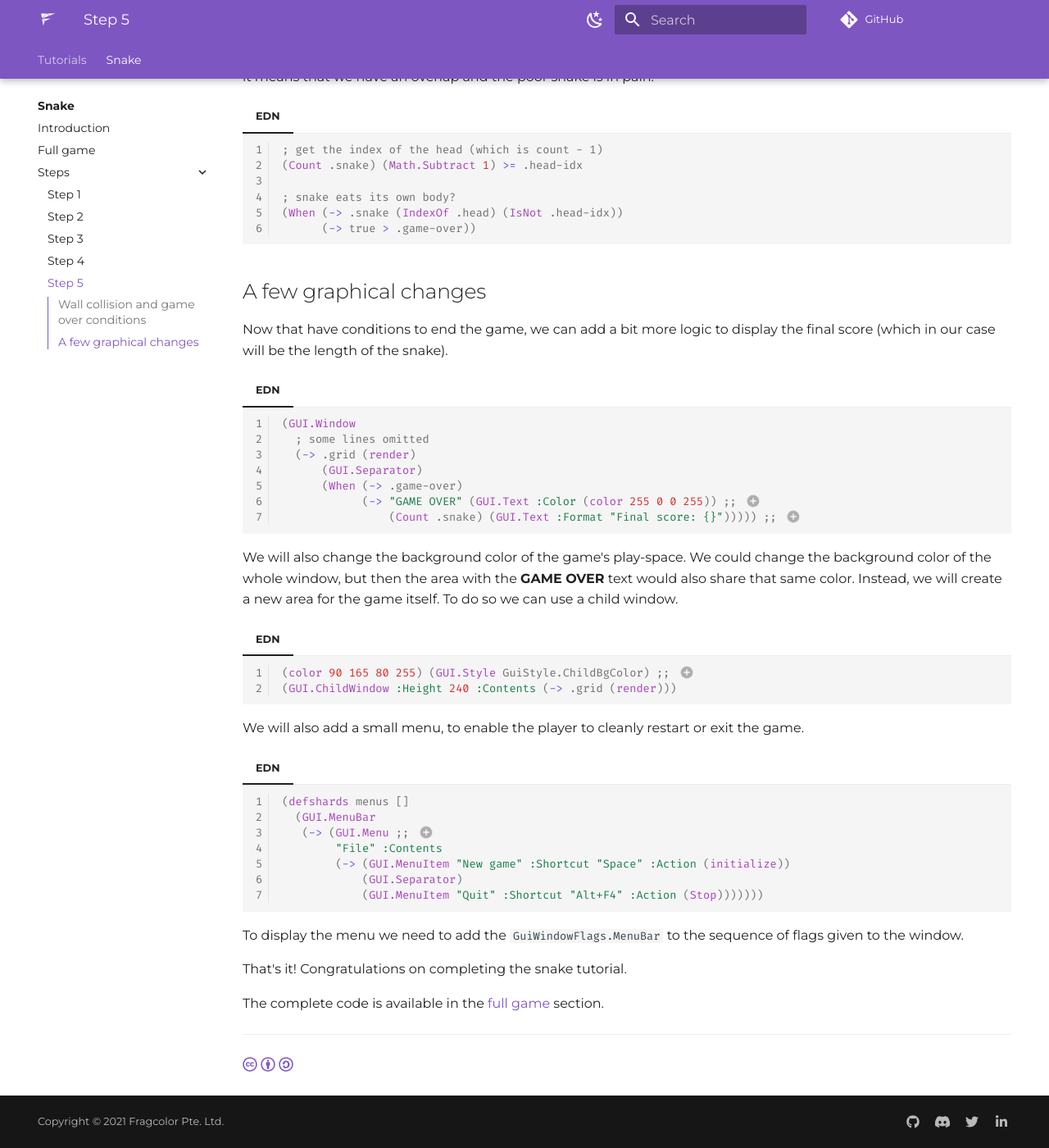
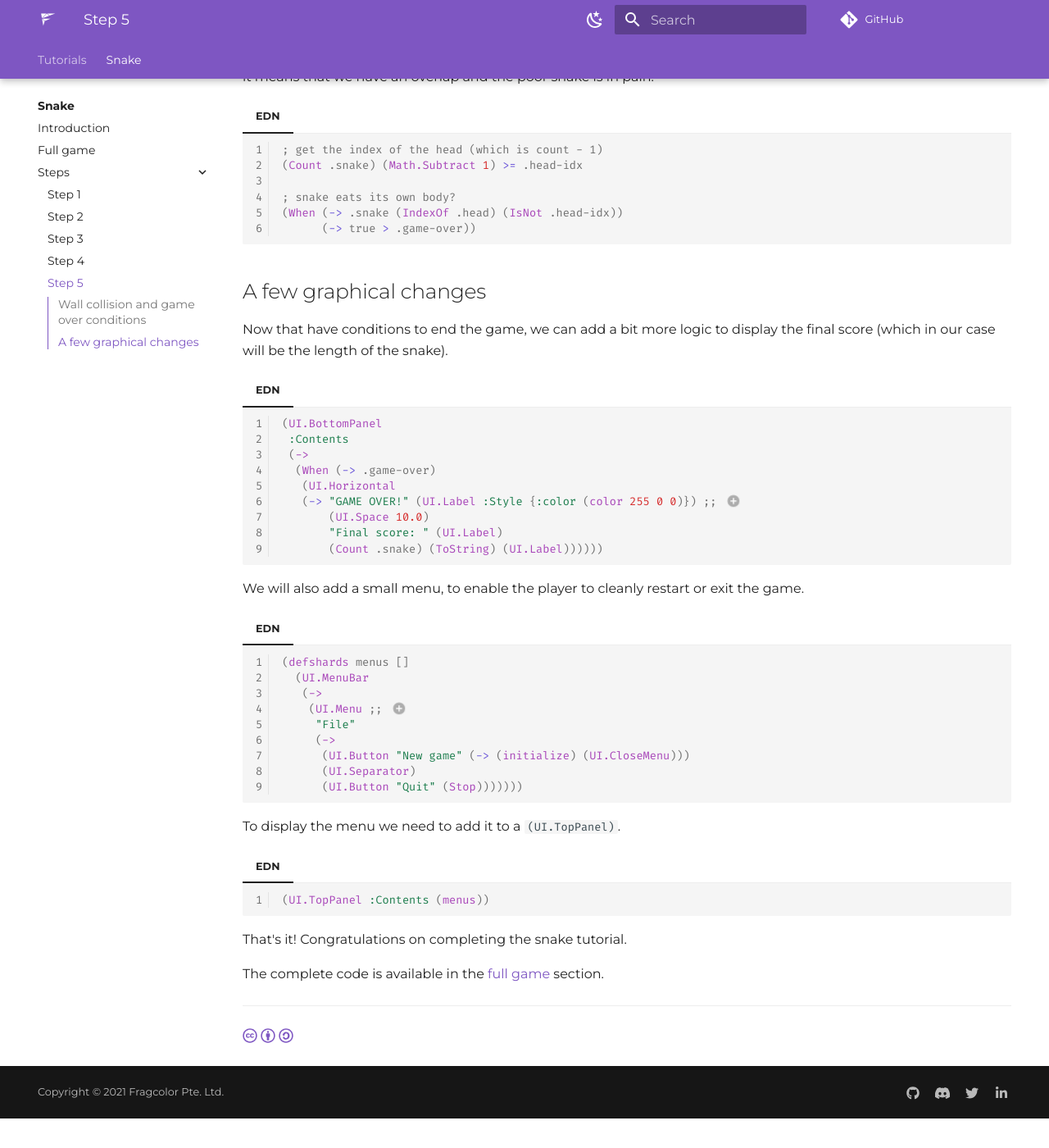
Before and after one commit to fragcolor-xyz/shards-examples, an MkDocs documentation site: the page built from tutorials/snake/steps/step-5.md, in a window 1280 px wide and 1400 px high, scrolled down 773 px. Shown: the whole window at 82% size. Built offline with MkDocs 1.6.1 and Material for MkDocs 9.7.7, drawn with Linux system fonts in a browser that asks for light colours; comment, search, counter and statistics services are not loaded; after the commit the page ends 2137 px from its top, so only the background shows below that.

Commit message:
Snake: update step 5.

````diff
--- a/tutorials/snake/steps/step-5.md
+++ b/tutorials/snake/steps/step-5.md
@@ -43,28 +43,18 @@ Now that have conditions to end the game, we can add a bit more logic to display
 === "EDN"
 
     ```{.clojure .annotate linenums="1"}
-    (GUI.Window
-      ; some lines omitted
-      (-> .grid (render)
-          (GUI.Separator)
-          (When (-> .game-over)
-                (-> "GAME OVER" (GUI.Text :Color (color 255 0 0 255)) ;; (1)
-                    (Count .snake) (GUI.Text :Format "Final score: {}"))))) ;; (2)
+    (UI.BottomPanel
+     :Contents
+     (->
+      (When (-> .game-over)
+       (UI.Horizontal
+       (-> "GAME OVER!" (UI.Label :Style {:color (color 255 0 0)}) ;; (1)
+           (UI.Space 10.0)
+           "Final score: " (UI.Label)
+           (Count .snake) (ToString) (UI.Label))))))
     ```
 
-    1. `:Color` is an optional parameter for [`(GUI.Text)`](https://docs.fragcolor.xyz/shards/GUI/Text/). It specifies the color of the dsiplay text using `color` (which is a built-in type that represents an RGBA color, where each component is a value in the `[0, 255]` range.)
-    2. `:Format` is an optional parameter for [`(GUI.Text)`](https://docs.fragcolor.xyz/shards/GUI/Text/). It replaces `{}` in a given string by the input value.
-
-We will also change the background color of the game's play-space. We could change the background color of the whole window, but then the area with the **GAME OVER** text would also share that same color. Instead, we will create a new area for the game itself. To do so we can use a child window.
-
-=== "EDN"
-
-    ```{.clojure .annotate linenums="1"}
-    (color 90 165 80 255) (GUI.Style GuiStyle.ChildBgColor) ;; (1)
-    (GUI.ChildWindow :Height 240 :Contents (-> .grid (render)))
-    ```
-
-    1. [`(GUI.Style)`](https://docs.fragcolor.xyz/shards/GUI/Style/) lets you modify a UI style setting identified by the `GuiStyle` enum.
+    1. `:Style` is an optional parameter for [`(UI.Label)`](https://docs.fragcolor.xyz/shards/UI/Label/). It lets specify the color of the dsiplay text using `(color)` (which is a built-in type that represents an RGBA color, where each component is a value in the `[0, 255]` range.)
 
 We will also add a small menu, to enable the player to cleanly restart or exit the game.
 
@@ -72,17 +62,26 @@ We will also add a small menu, to enable the player to cleanly restart or exit t
 
     ```{.clojure .annotate linenums="1"}
     (defshards menus []
-      (GUI.MenuBar
-       (-> (GUI.Menu ;; (1)
-            "File" :Contents
-            (-> (GUI.MenuItem "New game" :Shortcut "Space" :Action (initialize))
-                (GUI.Separator)
-                (GUI.MenuItem "Quit" :Shortcut "Alt+F4" :Action (Stop)))))))
+      (UI.MenuBar
+       (->
+        (UI.Menu ;; (1)
+         "File"
+         (->
+          (UI.Button "New game" (-> (initialize) (UI.CloseMenu)))
+          (UI.Separator)
+          (UI.Button "Quit" (Stop)))))))
     ```
 
-    1. [`(GUI.Menu)`](https://docs.fragcolor.xyz/shards/GUI/Menu/) contains one or more [`(GUI.MenuItem)`](https://docs.fragcolor.xyz/shards/GUI/MenuItem/) and is hosted in a [`(GUI.MenuBar)`](https://docs.fragcolor.xyz/shards/GUI/MenuBar/).
+    1. [`(UI.Menu)`](https://docs.fragcolor.xyz/shards/UI/Menu/) contains one or more [`(UI.Button)`](https://docs.fragcolor.xyz/shards/UI/Button/) and is hosted in a [`(UI.MenuBar)`](https://docs.fragcolor.xyz/shards/UI/MenuBar/).
 
-To display the menu we need to add the `GuiWindowFlags.MenuBar` to the sequence of flags given to the window.
+To display the menu we need to add it to a `(UI.TopPanel)`.
+
+=== "EDN"
+
+    ```{.clojure .annotate linenums="1"}
+    (UI.TopPanel :Contents (menus))
+    ```
+
 
 That's it! Congratulations on completing the snake tutorial.
 
````
